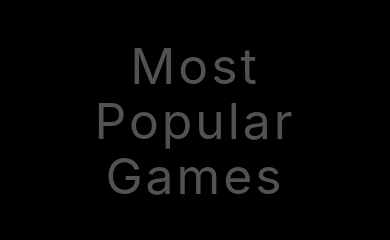
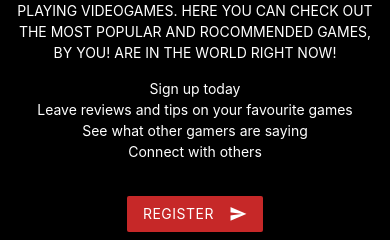
Before and after one commit to aMurphy85/Game-review-ms3, a Flask app: page / in a window 390 px wide. Shown: the part 557-797 px from the top of the page. Run offline with Flask 2, Linux system fonts and the light colour scheme; data that the repository does not hold is empty; some libraries are stand-ins or nearby versions.

Commit message:
Add site introduction text to index.html. Add media queries to styles.css.

```diff
--- a/static/css/style.css
+++ b/static/css/style.css
@@ -11,10 +11,16 @@
     padding: 1px;
 }
 
+nav {
+    border-bottom: 1px solid #fafafa;
+}
+
 .main-image {
-    width:85%;
+    position: relative;
+    width:70%;
     height:500px;
     margin: auto;
+    text-align: center;
 }
 
 img {
@@ -22,10 +28,22 @@
     height:100%;
 }
 
+.top-left {
+    position: absolute;
+    top: 100px;
+}
+
+.register-btn {
+    margin: 20px;
+}
+
+.row {
+    margin-bottom: 0;
+}
+
 .header {
     color: rgba(83, 82, 82, 1);
-    margin: 0;
-    padding: 40px;
+    margin: 40px;
     letter-spacing: 3px;
 }
 
@@ -41,3 +59,35 @@
 .more-games-btn {
     margin: 40px;
 }
+
+/* media queries */
+
+@media (max-width: 992px) {
+    .main-image {
+        width: 100%;
+        height: 450px;
+    }
+
+    .top-left {
+        top: 80px;
+    }
+}
+
+@media (max-width: 576px) {
+    .main-image {
+        position: static;
+        width: 100%;
+        height: 375px;
+    }
+
+    .top-left {
+        border-bottom: 1px solid #fafafa;
+        border-top: 1px solid #fafafa;
+        position: static;
+    }
+
+    .header {
+        margin: 25px;
+        letter-spacing: 2px;
+    }
+}
--- a/static/js/script.js
+++ b/static/js/script.js
@@ -1,6 +1,3 @@
 $(document).ready(function(){
     $('.sidenav').sidenav({edge: "right"});
   });
-  $(document).ready(function(){
-    $('.slider').slider();
-  });
--- a/templates/base.html
+++ b/templates/base.html
@@ -17,7 +17,8 @@
 
     <header>
         <!-- top navbar -->
-        <nav class="nav-extended black">
+        <div class="navbar-fixed">
+            <nav class="nav-extended black">
             <div class="nav-wrapper">
               <a href="{{ url_for('get_games') }}" class="brand-logo left">Game Review</a>
               <a href="#" data-target="mobile-demo" class="sidenav-trigger right"><i class="large material-icons">menu</i></a>
@@ -33,6 +34,7 @@
               </ul>
             </div>
           </nav>
+        </div>
 
           <!-- mobile sidenav  -->
           <ul class="sidenav grey darken-3" id="mobile-demo">
--- a/templates/index.html
+++ b/templates/index.html
@@ -3,6 +3,39 @@
 
     <div class="main-image">
         <img src="https://i.redd.it/m0tjpazeuj611.jpg" alt="">
+    </div>
+
+    <div class="row">
+        <div class="col s12 m5 offset-m1 l4 offset-l2 top-left white-text center-align">
+            <h4>Welcome To Game Review</h4>
+            <p class="white-text">
+                THIS SITE IS DESIGNED FOR PEOPLE WHO LOVE PLAYING
+                VIDEOGAMES. HERE YOU CAN CHECK OUT THE MOST
+                POPULAR AND ROCOMMENDED GAMES,
+                BY YOU!
+                ARE IN THE WORLD RIGHT NOW!
+            </p>
+            <ul>
+                <li class="white-text">
+                    Sign up today
+                </li>
+                <li class="white-text">
+                    Leave reviews and tips on your favourite games
+                </li>
+                <li class="white-text">
+                    See what other gamers are saying
+                </li>
+                <li class="white-text">
+                    Connect with others
+                </li>
+            </ul>
+            <div class="row center-align">
+                <button class="btn waves-effect red darken-3 register-btn" type="submit" name="action">
+                    Register
+                    <i class="material-icons right">send</i>
+                </button>
+            </div>
+        </div>
     </div>
 
     <div class="container">
--- a/templates/login.html
+++ b/templates/login.html
@@ -38,7 +38,7 @@
     <!-- link to register account -->
     <div class="row">
         <div class="col s12">
-            <p class="center-align">
+            <p class="center-align white-text">
                 New To Game Review?
                 <a href="{{ url_for('register') }}" class="light-blue-text">Register Account</a>
             </p>
--- a/templates/register.html
+++ b/templates/register.html
@@ -38,7 +38,7 @@
     <!-- link to log in -->
     <div class="row">
         <div class="col s12">
-            <p class="center-align">
+            <p class="center-align white-text">
                 Already have an account?
                 <a href="{{ url_for('login') }}" class="light-blue-text">Log In</a>
             </p>
```
